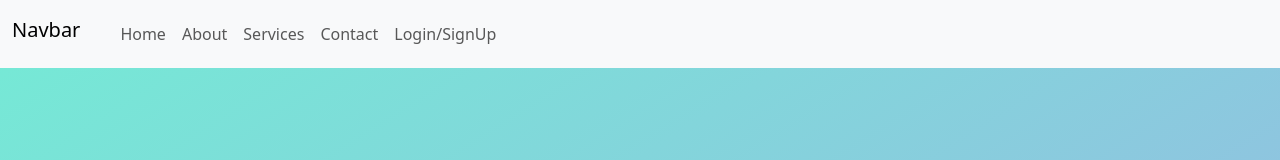
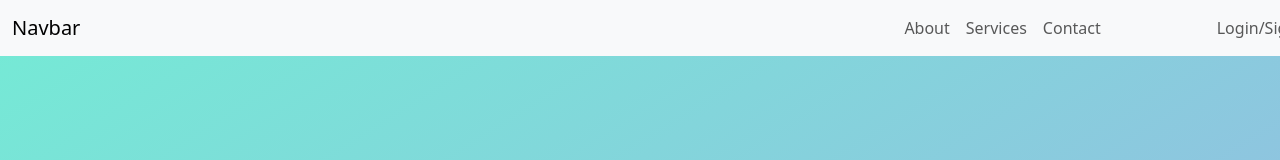
Before and after one commit to iamrohitt/news, a React (Create React App) app: page / in a window 1280 px wide. Shown: the top 160 px of the page. Built offline with nearby package versions, Linux system fonts and the light colour scheme; no server answers.

Commit message:
navcomp adjustment signup placeholder

```diff
--- a/src/Navbar.js
+++ b/src/Navbar.js
@@ -1,19 +1,27 @@
-import React from 'react';
+import React, { useState } from 'react';
 import { Link } from 'react-router-dom';
-import { MDBNavbar, MDBContainer, MDBNavbarBrand, MDBNavbarNav, MDBNavbarItem, MDBNavbarLink } from 'mdb-react-ui-kit';
+import { MDBNavbar, MDBContainer, MDBNavbarToggler, MDBCollapse, MDBNavbarNav, MDBNavbarItem, MDBNavbarLink } from 'mdb-react-ui-kit';
+import { Icon } from '@mdi/react';
+import { mdiMenu, mdiClose } from '@mdi/js';
 
 const Navbar = () => {
+  const [isOpen, setIsOpen] = useState(false);
+
+  const toggleCollapse = () => {
+    setIsOpen(!isOpen);
+  };
+
   return (
     <MDBNavbar expand='lg' light bgColor='light' fixed='top'>
       <MDBContainer fluid>
-        <MDBNavbarBrand>
-          <h3 className='navbar-brand'>Navbar</h3>
-        </MDBNavbarBrand>
-        <MDBNavbarNav className='mb-2 mb-lg-0'>
-          {/* Home */}
-          <MDBNavbarItem>
-            <Link to="/" className='nav-link'>Home</Link>
-          </MDBNavbarItem>
+        <Link to="/" className='navbar-brand'>
+          Navbar
+        </Link>
+        <MDBNavbarToggler onClick={toggleCollapse}>
+          <Icon path={isOpen ? mdiClose : mdiMenu} size={1} />
+        </MDBNavbarToggler>
+        <MDBCollapse show={isOpen} navbar>
+          <MDBNavbarNav className='mr-auto' style={{ marginLeft: '800px' }}>
             {/* About */}
             <MDBNavbarItem>
               <MDBNavbarLink href='#'>About</MDBNavbarLink>
@@ -26,11 +34,14 @@ const Navbar = () => {
             <MDBNavbarItem>
               <MDBNavbarLink href='#'>Contact</MDBNavbarLink>
             </MDBNavbarItem>
+          </MDBNavbarNav>
           {/* Login/Register */}
+          <MDBNavbarNav className='ml-auto' style={{ marginLeft: '100px' }}>
             <MDBNavbarItem>
-            <Link to="/login" className='nav-link'>Login/SignUp</Link>
+              <Link to="/login" className='nav-link'>Login/Signup</Link>
             </MDBNavbarItem>
           </MDBNavbarNav>
+        </MDBCollapse>
       </MDBContainer>
     </MDBNavbar>
   );
```
Also changed, not shown: src/Navbar.css (added). Lines whose indentation alone changed are shown as unchanged.
